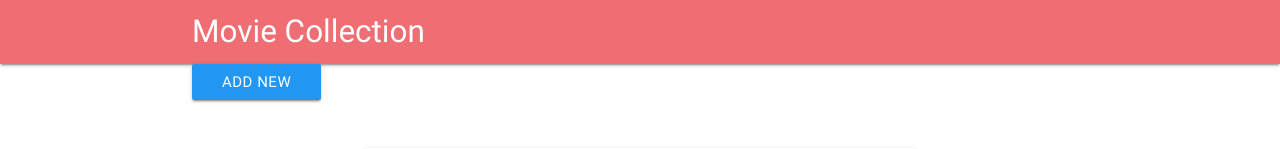
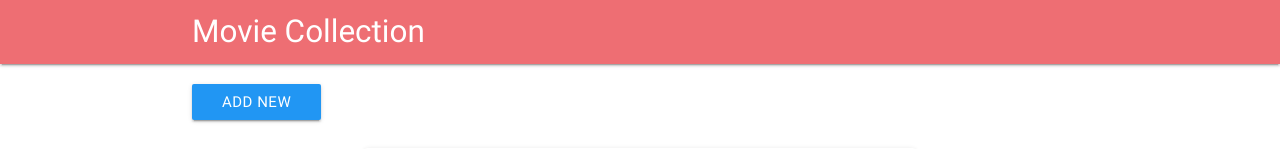
Before and after one commit to Ligia-Andreica/Angular_Workshop_Voxxed_Cluj, an Angular app: page / in a window 1280 px wide. Shown: the top 149 px of the page. Built offline with nearby package versions, Linux system fonts and the light colour scheme.

Commit message:
Minor style update

```diff
--- a/src/app/pages/home/home.component.css
+++ b/src/app/pages/home/home.component.css
@@ -0,0 +1,4 @@
+.Home .row {
+  margin-bottom: 0;
+  margin-top:20px;
+}
--- a/src/app/pages/home/home.component.html
+++ b/src/app/pages/home/home.component.html
@@ -1,4 +1,4 @@
-<div>
+<div class="Home">
   <div class="row container valign-wrapper">
     <a class="blue waves-effect waves-light btn" routerLink="/movie">Add new</a>
   </div>
```
